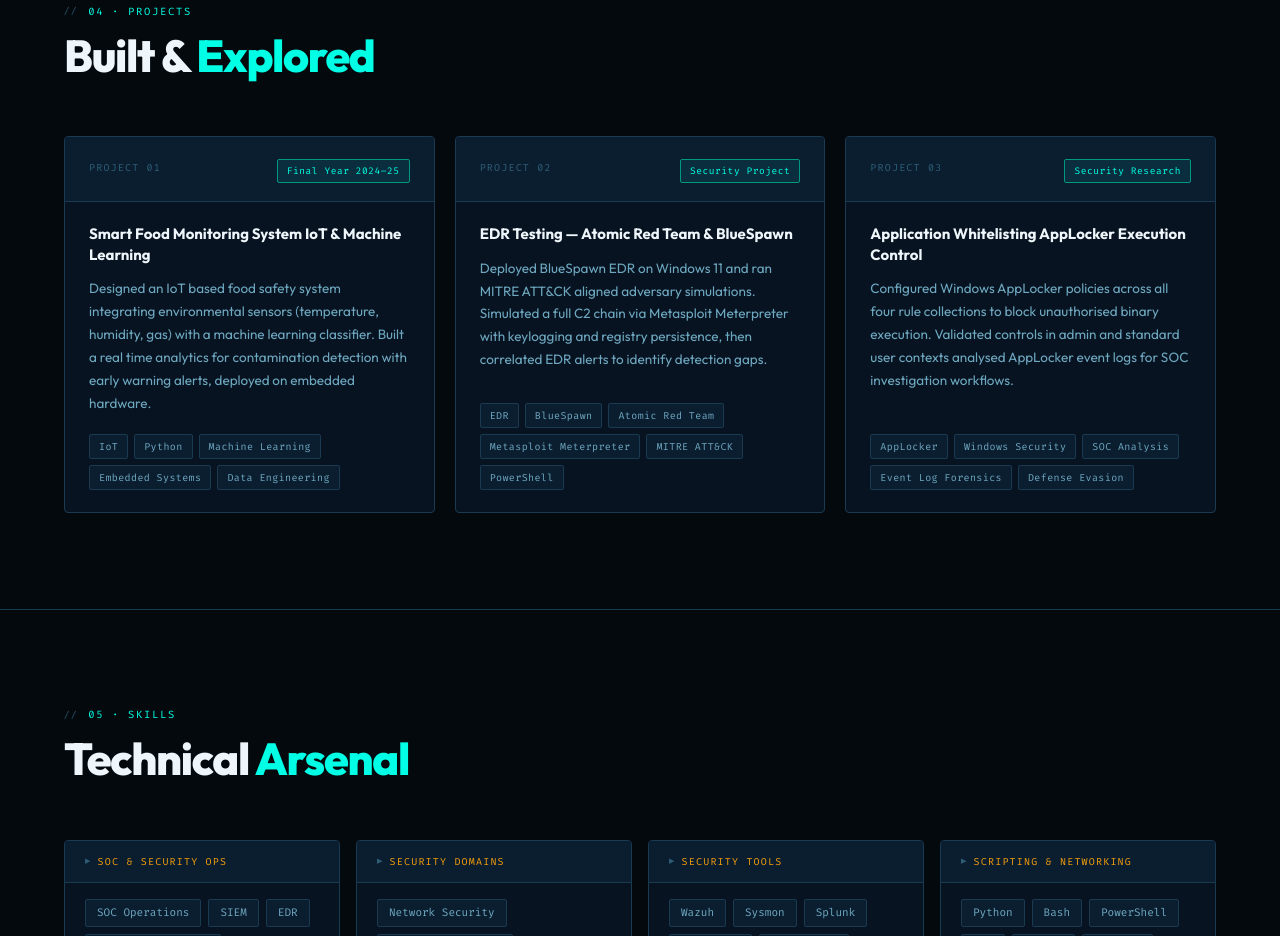
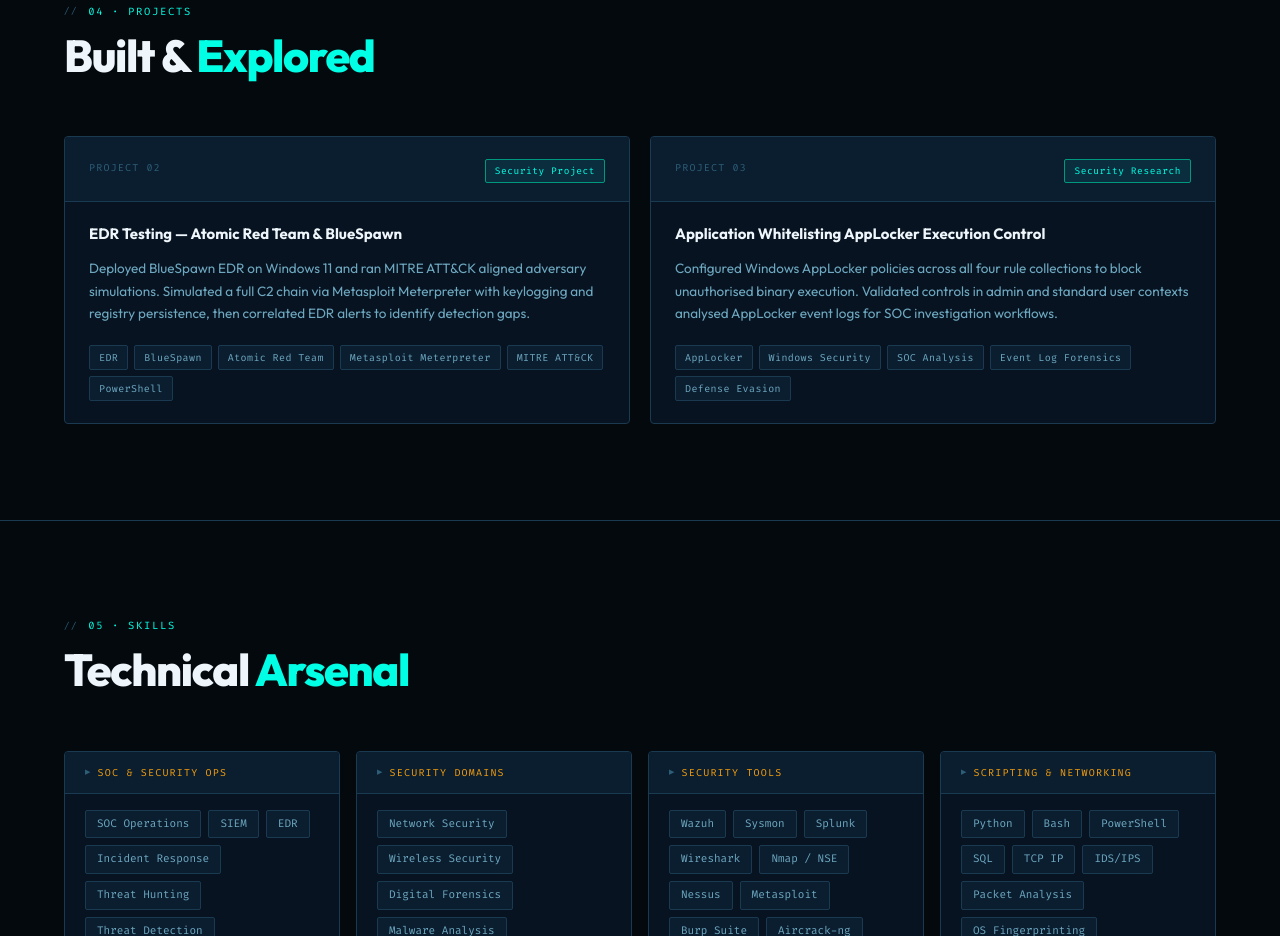
Before and after one commit to Hajeera123/porfolio, a plain HTML site: page index.html in a window 1280 px wide. Shown: the part 2978-3914 px from the top of the page. Drawn offline with Linux system fonts and the light colour scheme.

Commit message:
Remove Project 01 details from index.html
Removed details of Project 01 from the projects section.

```diff
--- a/index.html
+++ b/index.html
@@ -835,28 +835,7 @@ footer{
   <div class="eyebrow">04 · Projects</div>
   <h2 class="sh">Built &amp; <em>Explored</em></h2>
   <div class="proj-grid">
-
-    <div class="proj-card rv">
-      <div class="proj-header">
-        <div class="proj-num">Project 01</div>
-        <div class="proj-type-chip">Final Year 2024–25</div>
-      </div>
-      <div class="proj-body">
-        <div class="proj-name">Smart Food Monitoring System IoT &amp; Machine Learning</div>
-        <div class="proj-desc">
-          Designed an IoT based food safety system integrating environmental sensors (temperature, humidity, gas)
-          with a machine learning classifier. Built a real time analytics for contamination detection with
-          early warning alerts, deployed on embedded hardware.
-        </div>
-        <div class="proj-tags">
-          <span class="ptag">IoT</span><span class="ptag">Python</span>
-          <span class="ptag">Machine Learning</span><span class="ptag">Embedded Systems</span>
-          <span class="ptag">Data Engineering</span>
-        </div>
-      </div>
-    </div>
-
-    <div class="proj-card rv d1">
+ <div class="proj-card rv">
       <div class="proj-header">
         <div class="proj-num">Project 02</div>
         <div class="proj-type-chip">Security Project</div>
```
